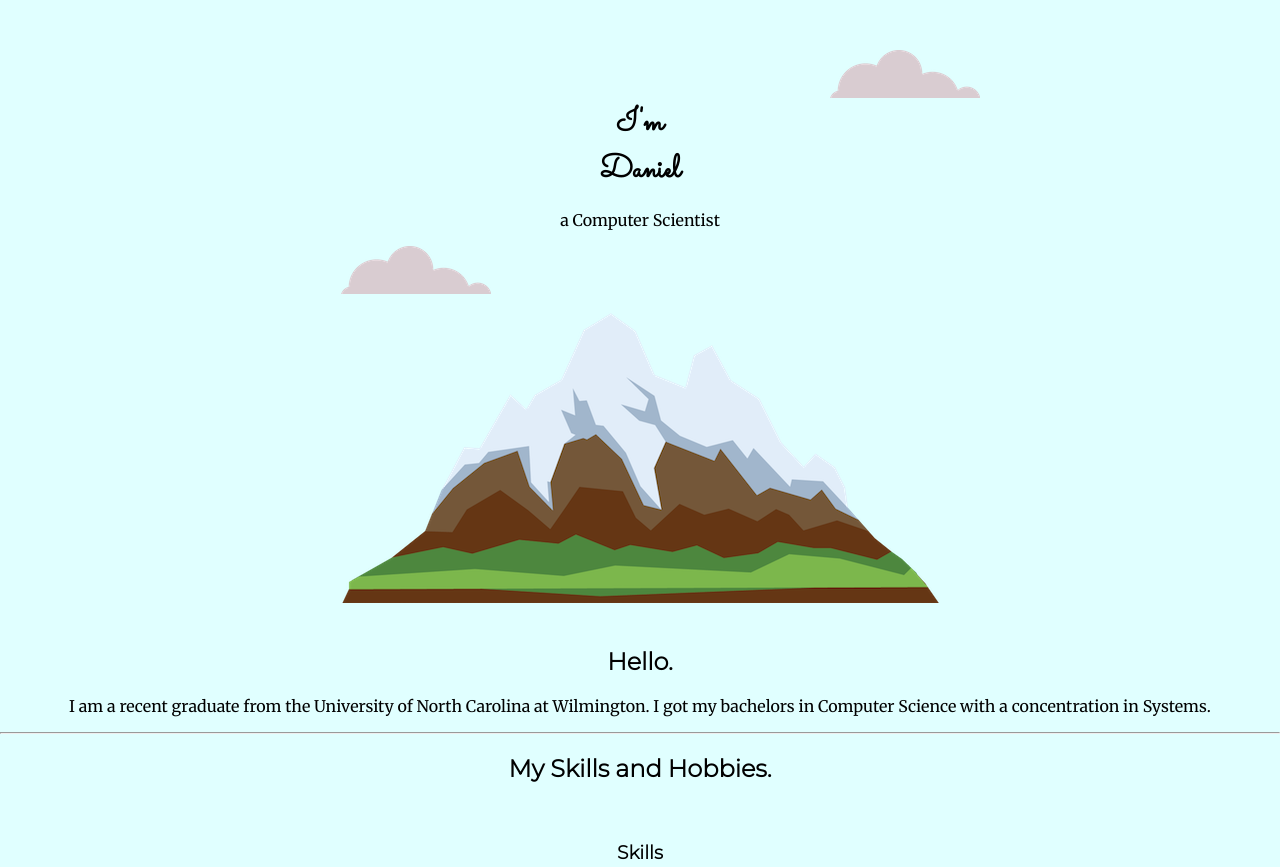
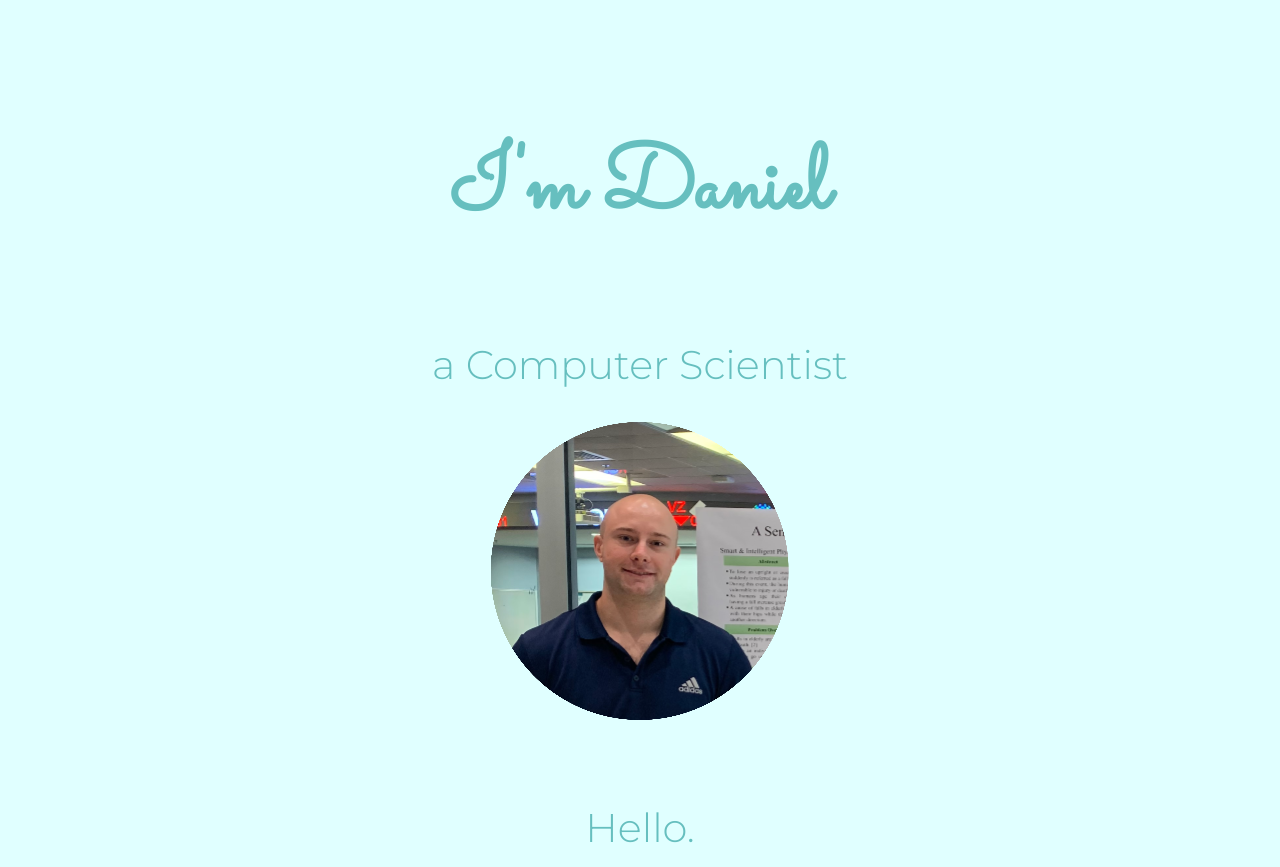
Before and after one commit to Dmarchand97/MySite, a plain HTML site: page index.html in a window 1280 px wide. Shown: the top 867 px of the page. Drawn offline with Linux system fonts and the light colour scheme.

Commit message:
More progress on the Udemy WebDev course. Almost done with css.

```diff
--- a/css/styles.css
+++ b/css/styles.css
@@ -5,19 +5,26 @@ body{
     margin: 0;
     text-align: center;
     font-family: 'Merriweather', serif;
+    font-size: 200%;
 }
 
 h1{
-    width: 10%;
-    margin: 0 auto;
+    margin-top: 0;
     font-family: 'Sacramento', cursive;
+    font-size: 5.625rem;
+    color: #66BFBF;
+    line-height: 2;
 }
 h2{
     font-family: 'Montserrat', sans-serif;
+    font-size: 2.5rem;
+    color: #66BFBF;
+    font-weight: normal;
 }
 h3{
     font-family: 'Montserrat', sans-serif;
 }
+
 
 
 /*********************** CLASS SELECTORS **********************/
--- a/index.html
+++ b/index.html
@@ -12,16 +12,14 @@
 
   <body>
     <div class="top-container">
-        <img class="top-cloud" src="css/images/cloud.png" alt="cloud-img">
         <h1>I'm Daniel</h1>
-        <p>a Computer Scientist</p>
-        <img class="bottom-cloud" src="css/images/cloud.png" alt="cloud-img">
-        <img src="css/images/mountain.png" alt="mountain-img">
+        <h2>a Computer Scientist</h2>
+        <img src="css/images/dtmpfp.png" alt="pfp-img">
 
     </div>
     <div class="middle-container">
         <div class="profile">
-          <img src="" alt="">
+          <img >
           <h2>Hello.</h2>
           <p>I am a recent graduate from the University of North Carolina at Wilmington. I got my bachelors in Computer Science with a concentration in Systems.</p>
         </div>
@@ -29,7 +27,7 @@
         <div class="skills">
           <h2>My Skills and Hobbies.</h2>
           <div class="skill-row">
-            <img class="" src="" alt="">
+            <img class="" src="css/images/logical-thinking.png" alt="thinking-img" width="100">
             <h3>Skills</h3>
             <ul>
                 <li>Python: Advanced</li>
@@ -39,7 +37,7 @@
             </ul>
           </div>
           <div class="skill-row">
-            <img class="" src="" alt="">
+            <img >
             <h3>Hobbies</h3>
             <ul>
               <li>Brazilian Jiu-Jitsu</li>
@@ -52,7 +50,6 @@
         <div class="contact-me">
           <h2>Get In Touch</h2>
           <h3>Send me an Email or visit one of my profiles beflow.</h3>
-          <p>Lorem ipsum dolor sit amet, in quis, aenean amet. Phasellus sodales, tellus donec dui, ornare erat.</p>
           <a class="btn" href="mailto:dtm0815@gmail.com">CONTACT ME</a>
         </div>
       </div>
```
Also changed, not shown: css/images/dtmpfp.png (added), css/images/education.png (added), css/images/logical-thinking.png (added), 2 other files.
